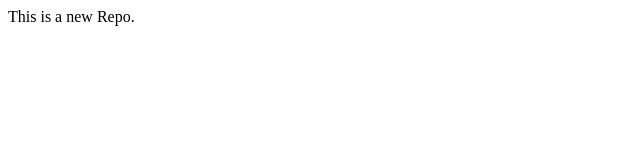
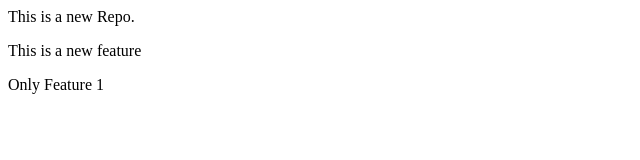
Before and after one commit to DhananjayVasala/LocalRepo, a plain HTML site: page Index.html in a window 1280 px wide. Shown: the whole page, without its empty margins (0-640 px from the left). Drawn offline with Linux system fonts and the light colour scheme.

Commit message:
New repo

```diff
--- a/Index.html
+++ b/Index.html
@@ -1 +1,3 @@
 <p>This is a new Repo.</p>
+<p>This is a new feature</p>
+<p>Only Feature 1</p>
```
